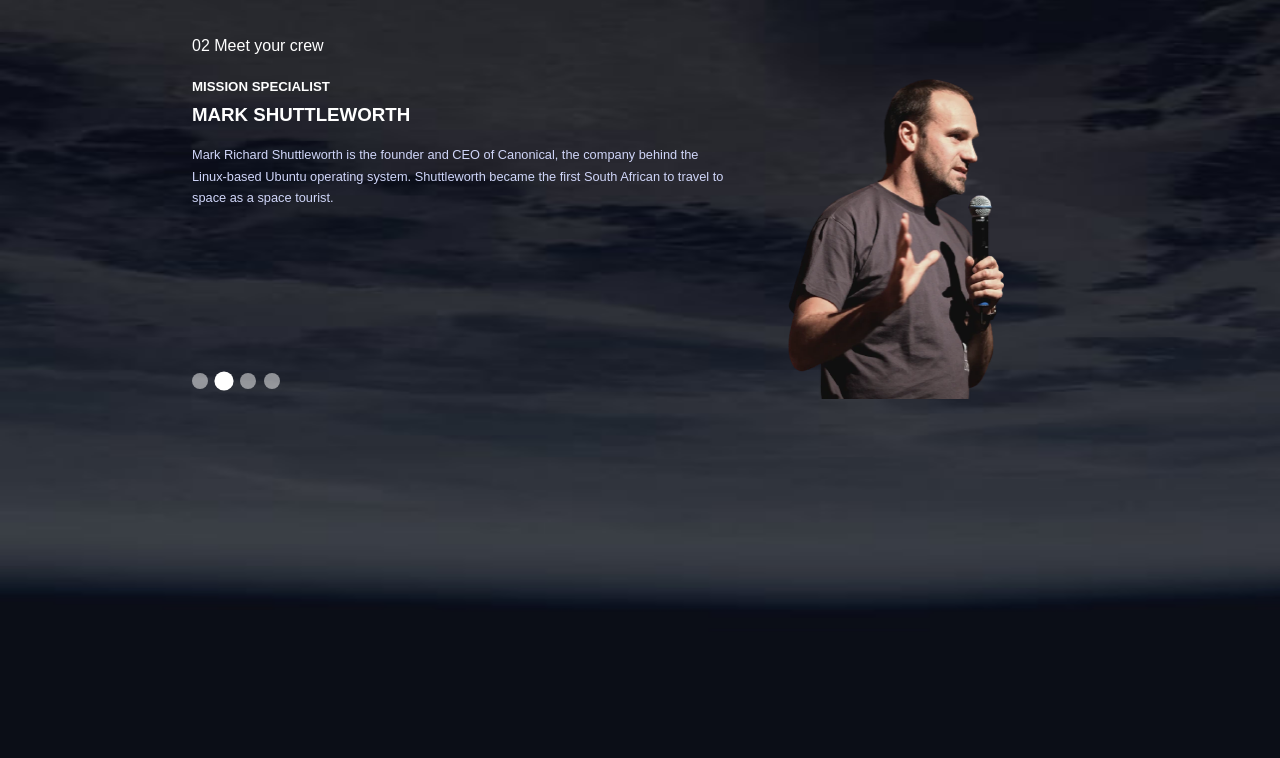
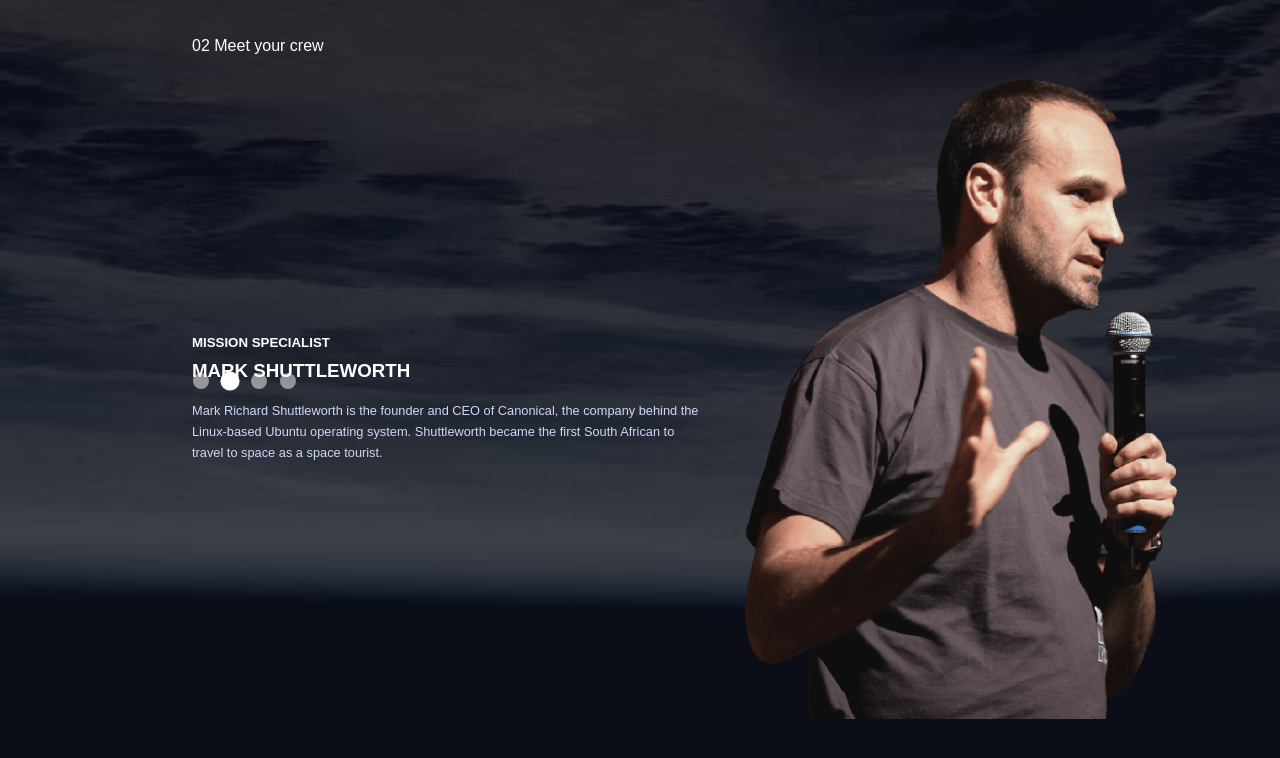
Before and after one commit to Lautech-marvel/space-tourism-website-main, a plain HTML site: page crew.html in a window 1280 px wide. Both pictures are taken after a click on the element 200 px from the left and 469 px from the top of the page. Shown: the part 88-846 px from the top of the page. Drawn offline with Linux system fonts and the light colour scheme; a web font is replaced by a local one.

Commit message:
html,css and js change
made some rectification to the html and css structure, made the js more organised

```diff
--- a/crew.css
+++ b/crew.css
@@ -3,18 +3,13 @@
 main {
     min-height: 100vh;
     padding-top: 2em;
-    /* max-width: 1500px; */
+    max-width: 1500px;
     margin: 0 auto;
-    overflow-x: hidden;
-  }
-
-body {
-    min-height: 100vh;
     overflow-x: hidden;
     background-image: url('assets/crew/background-crew-mobile.jpg');
     background-repeat: no-repeat;
     background-size: 100% 100%;
-}
+  }
 
 h4 {
     text-align: center;
@@ -93,7 +88,7 @@ p {
  .circles {
     display: flex;
     align-items: center;
-    gap: 0.5em;
+    gap: 0.8em;
     position: absolute;
     left: 50%;
     top: 23.8em;
@@ -117,7 +112,7 @@ p {
 
  @media(min-width: 1000px) {
    section {
-    padding-left: 15%;
+
    }
 
    .slide-container {
@@ -127,20 +122,34 @@ p {
 
     h4 {
        text-align: left;
+       padding-left: 15%;
     }
 
     .slide {
-        display: grid;
-        grid-template-columns: 1fr 1fr;
-        bottom: 0;
+    padding-left: 15%;
+    padding-right: 5%;
     }
+
+    .slide-inner {
+    display: grid;
+    grid-template-columns: 1fr 1fr;
+    height: 100%;
+
+  }
 
 .crew-img-container {
     margin: 0 0;
+    min-height: 80vh;
+    width: 100%;
+}
+
+.crew-img-container img {
+   object-fit: contain;
 }
 
     .crew-info {
         text-align: left;
+        align-self: center;
     }
 
     .crew-name {
@@ -161,7 +170,7 @@ p {
     }
 
     .circles {
-        left: 15%;
+        left: 15.1%;
         top: 21em;
         transform: translateX(0);
     }
--- a/crew.html
+++ b/crew.html
@@ -41,9 +41,9 @@
     <div class="slide-container">
 
       <div class="slide current-slide">
-
+        <div class="slide-inner">
           <div class="crew-img-container">
-          <img src="assets/crew/image-douglas-hurley.webp">
+            <img src="assets/crew/image-douglas-hurley.png">
           </div>
           <div class="crew-info">
             <h5 class="crew-position">Commander</h5>
@@ -53,10 +53,12 @@
               commander of Crew Dragon Demo-2.</p>
           </div>
         </div>
+      </div>
 
       <div class="slide">
+        <div class="slide-inner">
           <div class="crew-img-container">
-          <img src="assets/crew/image-mark-shuttleworth.webp">
+            <img src="assets/crew/image-mark-shuttleworth.png">
           </div>
           <div class="crew-info">
             <h5 class="crew-position">Mission Specialist</h5>
@@ -66,10 +68,12 @@
               African to travel to space as a space tourist.</p>
           </div>
         </div>
+      </div>
 
       <div class="slide">
+        <div class="slide-inner">
           <div class="crew-img-container">
-          <img src="assets/crew/image-victor-glover.webp">
+            <img src="assets/crew/image-victor-glover.png">
           </div>
           <div class="crew-info">
             <h5 class="crew-position"> Pilot</h5>
@@ -80,10 +84,12 @@
               station systems flight engineer. </p>
           </div>
         </div>
+      </div>
 
       <div class="slide">
+        <div class="slide-inner">
           <div class="crew-img-container">
-          <img src="assets/crew/image-anousheh-ansari.webp">
+            <img src="assets/crew/image-anousheh-ansari.png">
           </div>
           <div class="crew-info">
             <h5 class="crew-position">Flight Engineer</h5>
@@ -91,6 +97,7 @@
             <p> Anousheh Ansari is an Iranian American engineer and co-founder of Prodea Systems.
               Ansari was the fourth self-funded space tourist, the first self-funded woman to
               fly to the ISS, and the first Iranian in space. </p>
+          </div>
         </div>
       </div>
 
--- a/crew.js
+++ b/crew.js
@@ -13,6 +13,17 @@ slides.forEach((slide, index) => {
 
 })
 
+const changeSlide = (currentSlide, nextSlide) => {
+     if (!nextSlide) {
+        nextSlide = slides[0]
+    }
+    let amountToMove = nextSlide.style.left
+    slideContainer.style.transform = 'translateX(-' + amountToMove + ')'
+
+    currentSlide.classList.remove('current-slide')
+    nextSlide.classList.add('current-slide')
+}
+
 let circles = document.querySelectorAll('.circle')
 
     circles.forEach(circleDiv => {
@@ -26,43 +37,22 @@ let circles = document.querySelectorAll('.circle')
     let circleIndex = parseInt(circleDiv.getAttribute('data-index'))
     let nextSlide = slides[circleIndex]
 
-    if (!nextSlide) {
-        nextSlide = slides[0]
-    }
-    let amountToMove = nextSlide.style.left
-
-    slideContainer.style.transform = 'translateX(-' + amountToMove + ')'
-
-    currentSlide.classList.remove('current-slide')
-    nextSlide.classList.add('current-slide')
+    changeSlide(currentSlide, nextSlide)
 
         })
     })
 
 
-function changeSlide() {
+function autSlide() {
     let currentSlide = document.querySelector('.current-slide')
-
     let nextSlide = currentSlide.nextElementSibling
-
-
-    if (!nextSlide) {
-        nextSlide = slides[0]
-    }
-    let amountToMove = nextSlide.style.left
-
-    slideContainer.style.transform = 'translateX(-' + amountToMove + ')'
-
-    currentSlide.classList.remove('current-slide')
-    nextSlide.classList.add('current-slide')
     let dotIndex = slides.indexOf(nextSlide)
     document.querySelector('.circle.active-circle')?.classList.remove('active-circle')
     circles[dotIndex].classList.add('active-circle')
+    changeSlide(currentSlide, nextSlide)
 
-    setTimeout(changeSlide, 3000)
+    setTimeout(autSlide, 3000)
 
 }
 
-
-
-changeSlide()
+autSlide()
--- a/global.css
+++ b/global.css
@@ -7,6 +7,9 @@
     --dark-text: rgba(11, 13, 23, 1);
     --light-gray: rgb(56, 59, 75);
     --font-family: 'Barlow';
+    --ff-serif: "Bellefair", serif;
+    --ff-sans-cond: "Barlow Condensed", sans-serif;
+    --ff-sans-normal: "Barlow", sans-serif;
 }
 
 * {
```
Also changed, not shown: feature.html (+1 -1 lines). Lines whose indentation alone changed are shown as unchanged.
